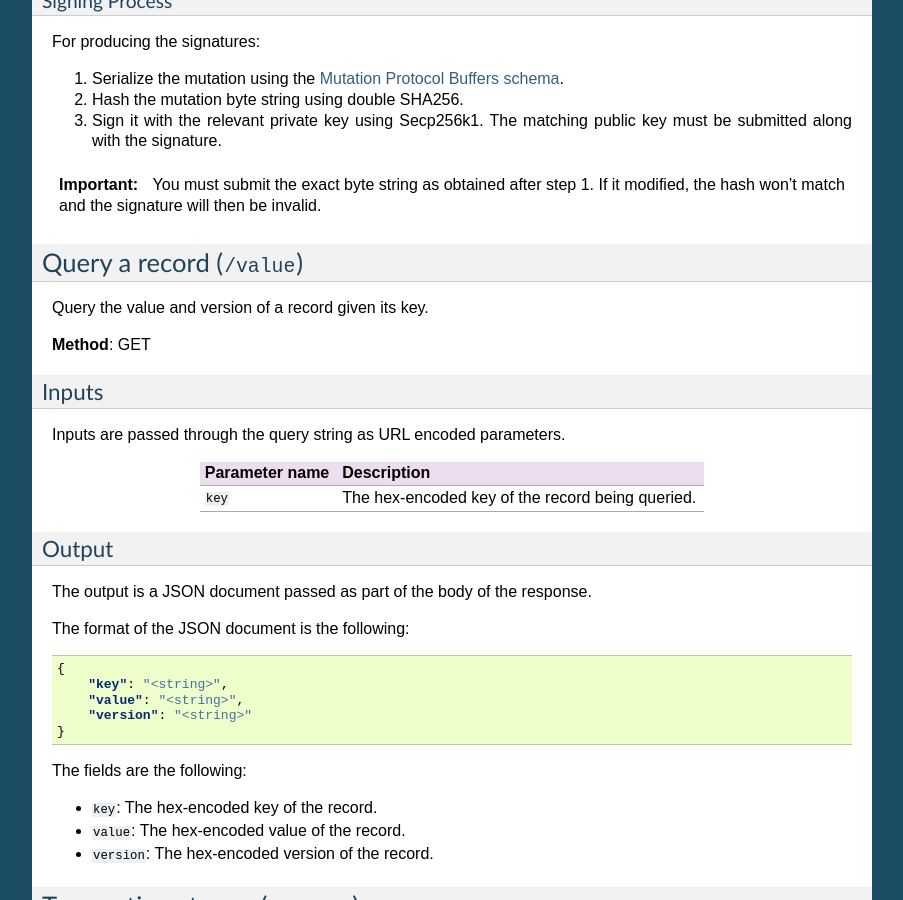
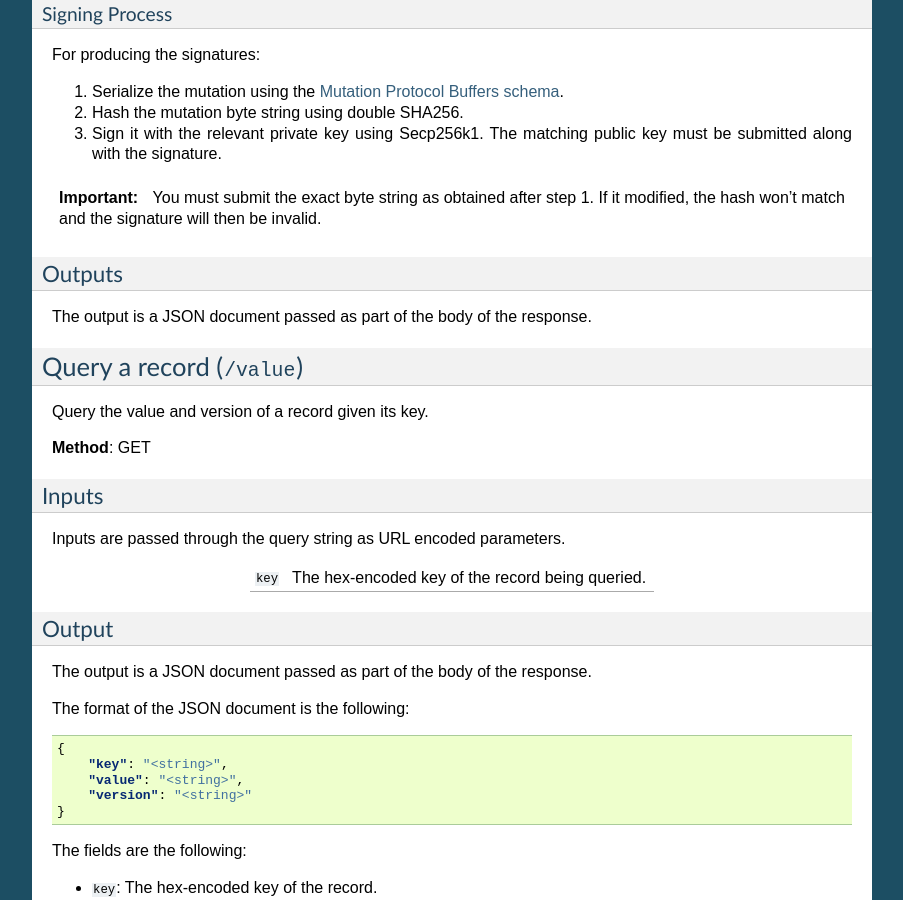
Before and after one commit to openchain/docs, a Sphinx documentation site: the page built from docs/source/api/method-calls.rst, in a window 1280 px wide and 900 px high, scrolled down 861 px. Shown: the whole window, without its empty margins (198-1101 px from the left). Built offline with Sphinx 7.4.7, drawn with Linux system fonts in a browser that asks for light colours.

Commit message:
Fix bullet list rendering issues

```diff
--- a/docs/source/api/method-calls.rst
+++ b/docs/source/api/method-calls.rst
@@ -35,10 +35,11 @@
 
 Description of the payload:
 
-* ``transaction``: The hex-encoded mutation. The mutation is serialized using the :ref:`Mutation Protocol Buffers schema <data-structures-mutation>`.
-* ``signatures``: An array of documents with two properties, ``pub_key`` and ``signature``.
-    * ``pub_key``: The hex-encoded public key used to sign.
-    * ``signature``: The hex-encoded signature of the hash of the mutation.
+- ``transaction``: The hex-encoded mutation. The mutation is serialized using the :ref:`Mutation Protocol Buffers schema <data-structures-mutation>`.
+- ``signatures``: An array of documents with two properties, ``pub_key`` and ``signature``.
+
+    - ``pub_key``: The hex-encoded public key used to sign.
+    - ``signature``: The hex-encoded signature of the hash of the mutation.
 
 Signing Process
 ^^^^^^^^^^^^^^^
@@ -50,6 +51,11 @@
 3. Sign it with the relevant private key using Secp256k1. The matching public key must be submitted along with the signature.
 
 .. important:: You must submit the exact byte string as obtained after step 1. If it modified, the hash won't match and the signature will then be invalid.
+
+Outputs
+~~~~~~~
+
+The output is a JSON document passed as part of the body of the response.
 
 Query a record (``/value``)
 ---------------------------
@@ -63,8 +69,6 @@
 
 Inputs are passed through the query string as URL encoded parameters.
 
-==============  ==============
-Parameter name  Description
 ==============  ==============
 ``key``         The hex-encoded key of the record being queried.
 ==============  ==============
--- a/docs/source/general/configuration.rst
+++ b/docs/source/general/configuration.rst
@@ -92,9 +92,9 @@
 
 This section contains configuration settings relative to publishing an anchor to preserve data integrity.
 
-* ``type``: Value defining which anchoring mode to use. Currently, the only supported value is ``blockchain``, and publishes a cumulative hash of the database onto a Bitcoin-compatible blockchain.
-* ``key``: The private key to use (in WIF format) as the signing address for the proof of publication transactions.
-* ``bitcoin_api_url``: The Coinprism API endpoint to use to list unspent outputs and broadcast the signed transaction. Valid values include:
+- ``type``: Value defining which anchoring mode to use. Currently, the only supported value is ``blockchain``, and publishes a cumulative hash of the database onto a Bitcoin-compatible blockchain.
+- ``key``: The private key to use (in WIF format) as the signing address for the proof of publication transactions.
+- ``bitcoin_api_url``: The Coinprism API endpoint to use to list unspent outputs and broadcast the signed transaction. Valid values include:
 
     - https://api.coinprism.com/v1/ (Bitcoin mainnet)
     - https://testnet.api.coinprism.com/v1/ (Bitcoin testnet)
```
